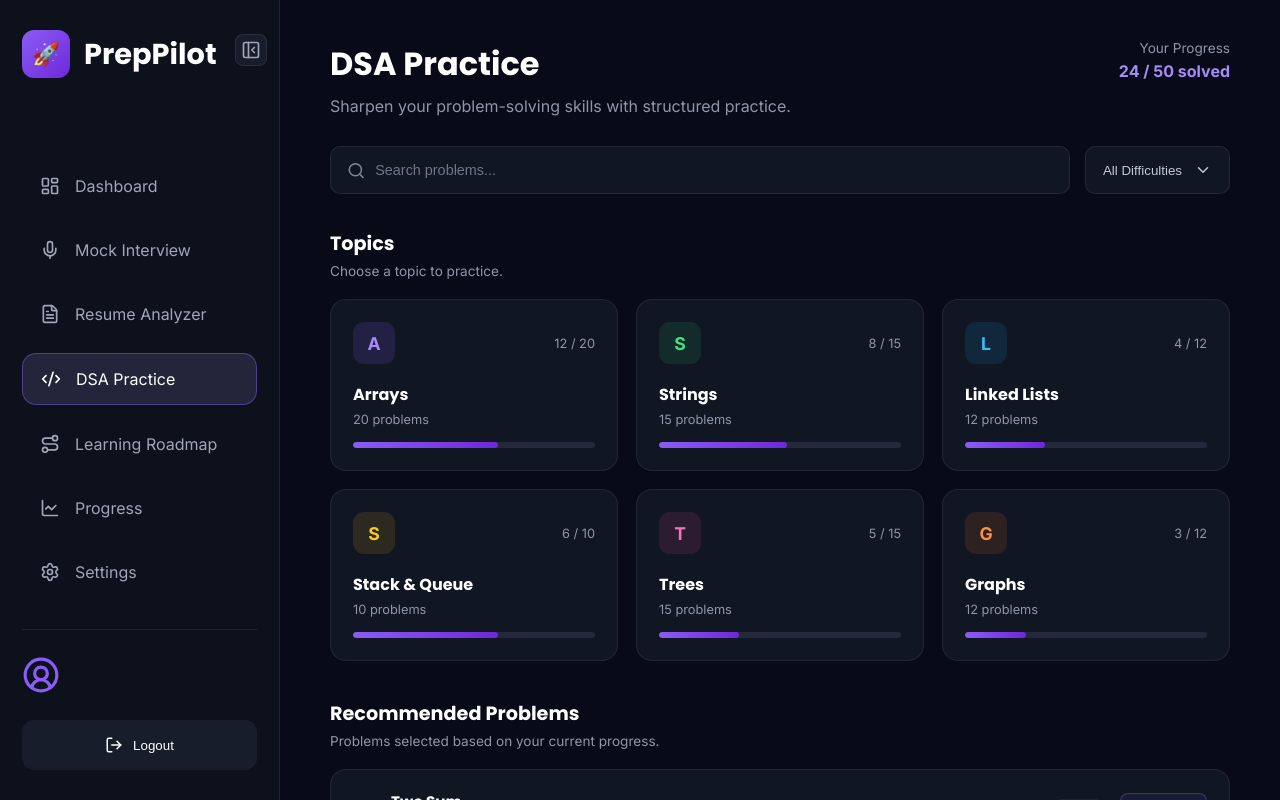
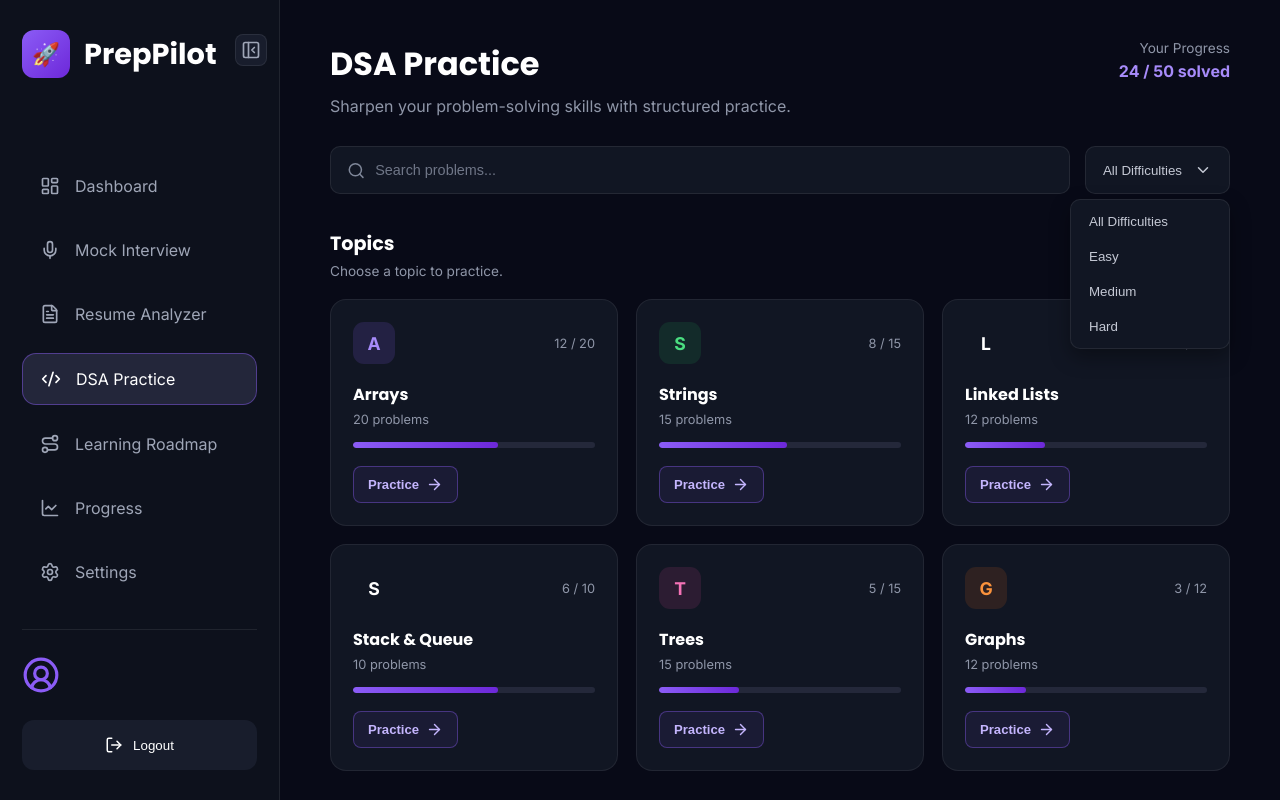
Before and after one commit to helyshah2510/preppilot, a React (Vite) app: page /dsa-practice in a window 1280 px wide. Both pictures are taken after a click on the button "All Difficulties". Shown: the top 800 px of the page. Built offline with nearby package versions, Linux system fonts and the light colour scheme; no server answers.

Commit message:
Add DSA practice flow

```diff
--- a/src/App.tsx
+++ b/src/App.tsx
@@ -10,6 +10,7 @@ import ResumeAnalyzer from "./pages/ResumeAnalyzer/ResumeAnalyzer";
 import DSAPractice from "./pages/DSA/DSAprac";
 import LearningRoadmap from "./pages/Roadmap/LearningRoadmap";
 import Progress from "./pages/progress/Progress";
+import DSAQues from "./pages/DSA/DSAQues";
 
 function App() {
   return (
@@ -29,6 +30,7 @@ function App() {
         <Route path="/dsa-practice" element={<DSAPractice/>}/>
         <Route path="/learning-roadmap" element={<LearningRoadmap/>}/>
         <Route path="/progress" element={<Progress/>}/>
+        <Route path="/dsa-question/:topic/:difficulty" element={<DSAQues/>}/>
 
       </Routes>
   );
--- /dev/null
+++ b/src/pages/DSA/DSAQues.tsx
@@ -0,0 +1,16 @@
+import { useParams } from "react-router-dom";
+
+function DSAQues() {
+  const { topic, difficulty } = useParams();
+
+  return (
+    <div>
+      <h1>DSA Question</h1>
+
+      <p>Topic: {topic}</p>
+      <p>Difficulty: {difficulty}</p>
+    </div>
+  );
+}
+
+export default DSAQues;
--- a/src/pages/DSA/DSAprac.css
+++ b/src/pages/DSA/DSAprac.css
@@ -118,6 +118,40 @@
   cursor: pointer;
 }
 
+.difficulty-filter-wrapper {
+  position: relative;
+}
+
+.difficulty-menu {
+  position: absolute;
+  top: 110%;
+  right: 0;
+  background: #111623;
+  border: 1px solid rgba(255, 255, 255, 0.08);
+  border-radius: 10px;
+  box-shadow: 0 8px 20px rgba(0, 0, 0, 0.35);
+  display: flex;
+  flex-direction: column;
+  min-width: 160px;
+  z-index: 10;
+  overflow: hidden;
+  padding: 4px;
+}
+
+.difficulty-menu button {
+  padding: 10px 14px;
+  text-align: left;
+  background: none;
+  border: none;
+  border-radius: 6px;
+  color: #c4c8d4;
+  cursor: pointer;
+}
+
+.difficulty-menu button:hover {
+  background: rgba(255, 255, 255, 0.06);
+}
+
 
 /* Sections */
 
@@ -154,6 +188,8 @@
 
 .topic-card {
   padding: 22px;
+  display: flex;
+  flex-direction: column;
 
   background: #111623;
 
@@ -267,6 +303,36 @@
   );
 }
 
+.start-practice-btn {
+  align-self: flex-start;
+  margin-top: 18px;
+
+  display: inline-flex;
+  align-items: center;
+  gap: 7px;
+
+  padding: 9px 14px;
+
+  border: 1px solid rgba(139, 92, 246, 0.4);
+  border-radius: 8px;
+
+  background: rgba(139, 92, 246, 0.08);
+  color: #c4b5fd;
+
+  font-size: 0.82rem;
+  font-weight: 600;
+
+  cursor: pointer;
+
+  transition: all 0.2s ease;
+}
+
+.start-practice-btn:hover {
+  background: #8b5cf6;
+  border-color: #8b5cf6;
+  color: white;
+  transform: translateY(-1px);
+}
 
 /* Problems */
 
--- a/src/pages/DSA/DSAprac.tsx
+++ b/src/pages/DSA/DSAprac.tsx
@@ -1,4 +1,6 @@
 import "./DSAprac.css";
+import { useNavigate } from "react-router-dom";
+import { useState } from "react";
 import Sidebar from "../../components/dashboard_1/Sidebar";
 import {
   Search,
@@ -8,7 +10,27 @@ import {
   Circle,
 } from "lucide-react";
 
+interface Topic {
+  name: string;
+  icon: string;
+  solved: number;
+  total: number;
+}
+
+const topics: Topic[] = [
+  { name: "Arrays", icon: "A", solved: 12, total: 20 },
+  { name: "Strings", icon: "S", solved: 8, total: 15 },
+  { name: "Linked Lists", icon: "L", solved: 4, total: 12 },
+  { name: "Stack & Queue", icon: "S", solved: 6, total: 10 },
+  { name: "Trees", icon: "T", solved: 5, total: 15 },
+  { name: "Graphs", icon: "G", solved: 3, total: 12 },
+];
+
 function DSAPractice() {
+    const navigate = useNavigate();
+    //const [activeTopic, setActiveTopic] = useState<string | null>(null);
+    const [difficulty, setDifficulty] = useState<string | null>(null);
+    const [filterOpen, setFilterOpen] = useState(false);
   return (
     <div className="dsa-layout">
         <Sidebar/>
@@ -46,10 +68,31 @@ function DSAPractice() {
             />
             </div>
 
-            <button className="difficulty-filter">
-            All Difficulties
+            <div className="difficulty-filter-wrapper">
+                <button
+                    className="difficulty-filter"
+                    onClick={() => setFilterOpen((open) => !open)}
+                >
+                    {difficulty ?? "All Difficulties"}
                     <ChevronDown size={18} />
                 </button>
+
+                {filterOpen && (
+                    <div className="difficulty-menu">
+                        {["All Difficulties", "Easy", "Medium", "Hard"].map((level) => (
+                            <button
+                            key={level}
+                            onClick={() => {
+                                setDifficulty(level === "All Difficulties" ? null : level);
+                                setFilterOpen(false);
+                            }}
+                            >
+                                {level}
+                            </button>
+                         ))}
+                    </div>
+                )}
+            </div>
 
         </div>
 
@@ -63,114 +106,66 @@ function DSAPractice() {
                 <p>Choose a topic to practice.</p>
             </div>
 
-
             <div className="topic-grid">
 
-            <div className="topic-card">
+                {topics.map((topic) => {
+                    const percent = Math.round(
+                        (topic.solved / topic.total) * 100
+                    );
+
+                    return (
+                        <div className="topic-card" key={topic.name}>
+
                             <div className="topic-top">
-                <div className="topic-icon arrays">A</div>
-
-                <span>12 / 20</span>
+                                <div
+                                    className={`topic-icon ${topic.name
+                                        .toLowerCase()
+                                        .replace(/\s|&/g, "")}`}
+                                >
+                                    {topic.icon}
                                 </div>
 
-                <h3>Arrays</h3>
+                                <span>
+                                    {topic.solved} / {topic.total}
+                                </span>
+                            </div>
 
-                <p>20 problems</p>
+                            <h3>{topic.name}</h3>
+
+                            <p>{topic.total} problems</p>
 
                             <div className="topic-progress">
-                <span style={{ width: "60%" }}></span>
-                </div>
+                                <span
+                                    style={{ width: `${percent}%` }}
+                                ></span>
                             </div>
 
+                            <button
+                                className="start-practice-btn"
+                                onClick={() => {
+                                    if (!difficulty) {
+                                        alert("Please select a difficulty first.");
+                                        return;
+                                    }
 
-            <div className="topic-card">
-                <div className="topic-top">
-                <div className="topic-icon strings">S</div>
+                                    navigate(
+                                        `/dsa-question/${encodeURIComponent(
+                                            topic.name
+                                        )}/${difficulty.toLowerCase()}`
+                                    );
+                                }}
+                            >
+                                Practice
+                                <ArrowRight size={17} />
+                            </button>
 
-                <span>8 / 15</span>
                         </div>
-
-                <h3>Strings</h3>
-
-                <p>15 problems</p>
-
-                <div className="topic-progress">
-                <span style={{ width: "53%" }}></span>
-                </div>
-            </div>
-
-
-            <div className="topic-card">
-                <div className="topic-top">
-                <div className="topic-icon linked-list">L</div>
-
-                <span>4 / 12</span>
-                </div>
-
-                <h3>Linked Lists</h3>
-
-                <p>12 problems</p>
-
-                <div className="topic-progress">
-                <span style={{ width: "33%" }}></span>
-                </div>
-            </div>
-
-
-            <div className="topic-card">
-                <div className="topic-top">
-                <div className="topic-icon stack">S</div>
-
-                <span>6 / 10</span>
-                </div>
-
-                <h3>Stack & Queue</h3>
-
-                <p>10 problems</p>
-
-                <div className="topic-progress">
-                <span style={{ width: "60%" }}></span>
-                </div>
-            </div>
-
-
-            <div className="topic-card">
-                <div className="topic-top">
-                <div className="topic-icon trees">T</div>
-
-                <span>5 / 15</span>
-                </div>
-
-                <h3>Trees</h3>
-
-                <p>15 problems</p>
-
-                <div className="topic-progress">
-                <span style={{ width: "33%" }}></span>
-                </div>
-            </div>
-
-
-            <div className="topic-card">
-                <div className="topic-top">
-                <div className="topic-icon graphs">G</div>
-
-                <span>3 / 12</span>
-                </div>
-
-                <h3>Graphs</h3>
-
-                <p>12 problems</p>
-
-                <div className="topic-progress">
-                <span style={{ width: "25%" }}></span>
-                </div>
-            </div>
+                    );
+                })}
 
             </div>
 
         </section>
-
 
         {/* Recommended Problems */}
 
```
Also changed, not shown: src/pages/DSA/DSAResult.tsx (added, +96 -0 lines). Lines whose indentation alone changed are shown as unchanged.
